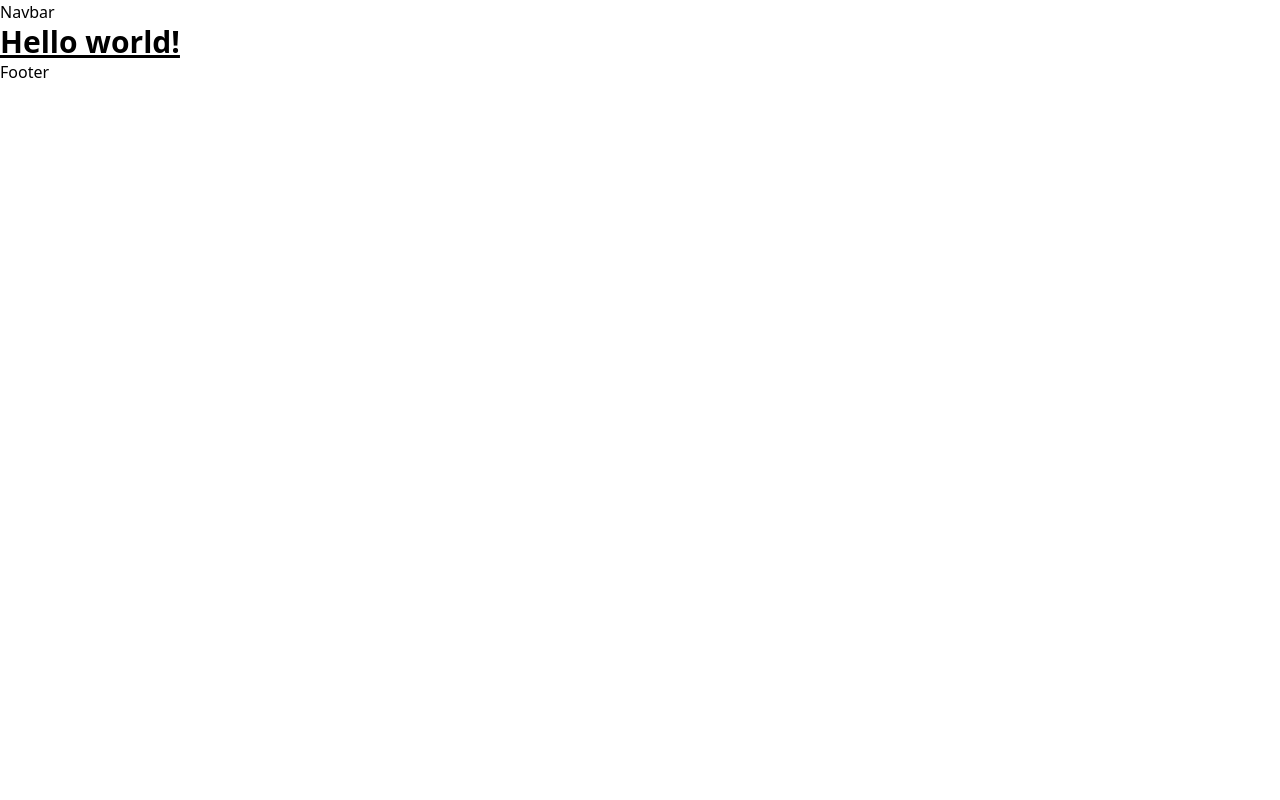
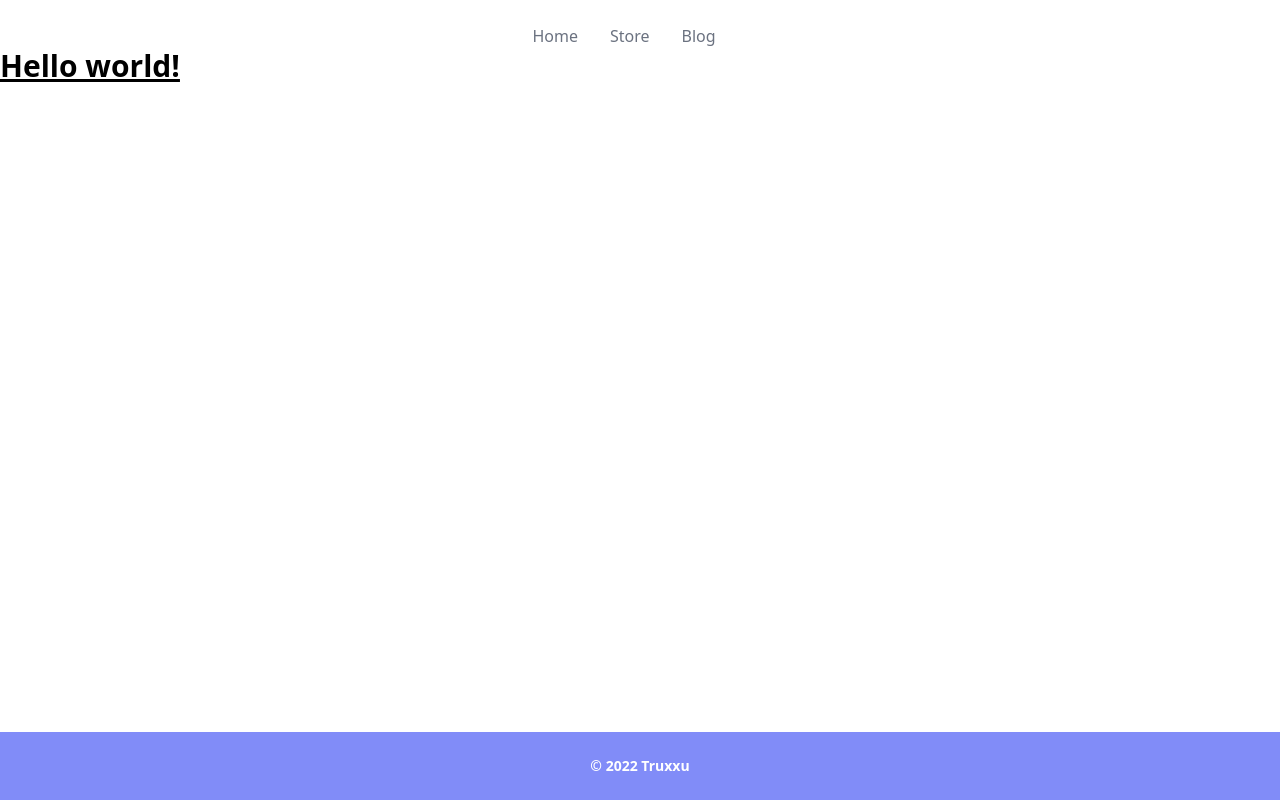
Before and after one commit to truxxu/next-web3-template, a Next.js app: page / in a window 1280 px wide. Built offline with nearby package versions, Linux system fonts and the light colour scheme.

Commit message:
added navbar and footer

```diff
--- a/src/molecules/Footer.js
+++ b/src/molecules/Footer.js
@@ -1,7 +1,19 @@
 import React from "react";
 
 const Footer = () => {
-  return <div>Footer</div>;
+  return (
+    <footer className="bg-indigo-400">
+      <div className="container mx-auto px-6">
+        <div className="flex flex-col items-center">
+          <div className="py-6">
+            <p className="text-white text-sm text-primary-2 font-bold">
+              © {new Date().getFullYear()} Truxxu
+            </p>
+          </div>
+        </div>
+      </div>
+    </footer>
+  );
 };
 
 export { Footer };
--- a/src/molecules/Navbar.js
+++ b/src/molecules/Navbar.js
@@ -1,7 +1,27 @@
 import React from "react";
 
 const Navbar = () => {
-  return <div>Navbar</div>;
+  return (
+    <section>
+      <div className="relative pt-6 px-4 sm:px-6 lg:px-8">
+        <nav className="relative" aria-label="Global">
+          <div className="flex flex-col xs:flex-row justify-between items-center">
+            <div>
+              <a className="font-medium mr-8 text-gray-500 hover:text-gray-900">
+                Home
+              </a>
+              <a className="font-medium mr-8 text-gray-500 hover:text-gray-900">
+                Store
+              </a>
+              <a className="font-medium mr-8 text-gray-500 hover:text-gray-900">
+                Blog
+              </a>
+            </div>
+          </div>
+        </nav>
+      </div>
+    </section>
+  );
 };
 
 export { Navbar };
--- a/src/organisms/Layout.js
+++ b/src/organisms/Layout.js
@@ -5,7 +5,7 @@ import { Navbar, Footer } from "../molecules";
 
 const Layout = ({ children }) => {
   return (
-    <>
+    <div className="max-w-7xl mx-auto">
       <Head>
         <title>Web3.js Demo</title>
         <meta name="description" content="Generated by create next app" />
@@ -14,7 +14,7 @@ const Layout = ({ children }) => {
       <Navbar />
       <div className="fit">{children}</div>
       <Footer />
-    </>
+    </div>
   );
 };
 
--- a/styles/globals.css
+++ b/styles/globals.css
@@ -3,5 +3,5 @@
 @tailwind utilities;
 
 .fit {
-  /* min-height: calc(100vh - 88px); */
+  min-height: calc(100vh - 92px - 24px);
 }
--- a/tailwind.config.js
+++ b/tailwind.config.js
@@ -1,9 +1,6 @@
 /** @type {import('tailwindcss').Config} */
 module.exports = {
-  content: [
-    "./pages/**/*.{js,ts,jsx,tsx}",
-    "./components/**/*.{js,ts,jsx,tsx}",
-  ],
+  content: ["./pages/**/*.{js,ts,jsx,tsx}", "./src/**/*.{js,ts,jsx,tsx}"],
   theme: {
     extend: {},
   },
```
